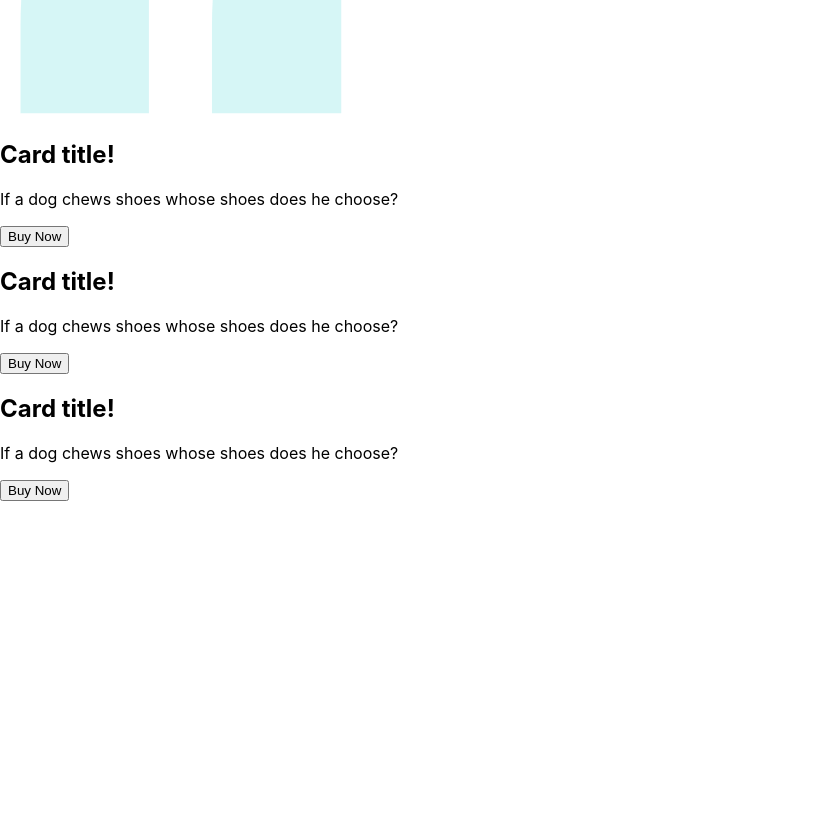
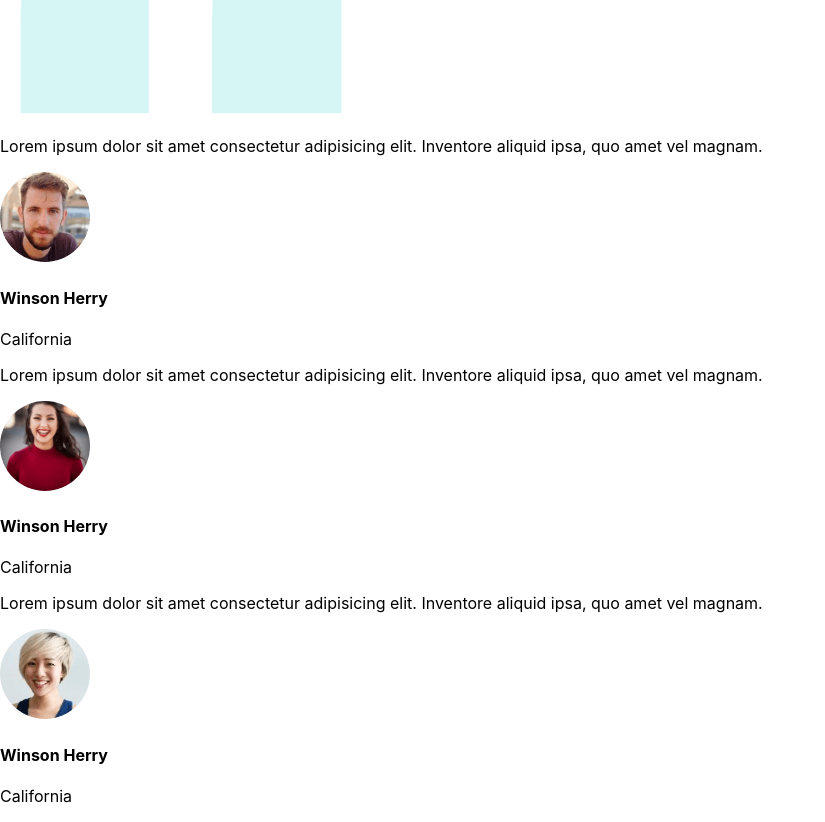
Before and after one commit to n00bNn00b/doctors-portal, a React (Create React App) app: page / in a window 1280 px wide. Shown: the part 4980-5802 px from the top of the page, without its empty margins (0-825 px from the left). Before the commit the page ends 5481 px from the top, so only its background shows below. Built offline with nearby package versions, Linux system fonts and the light colour scheme.

Commit message:
review in testimonial section has been added

```diff
--- a/src/Pages/Home/Review.jsx
+++ b/src/Pages/Home/Review.jsx
@@ -4,10 +4,20 @@ const Review = ({ review }) => {
   return (
     <div class="cardlg: max-w-lg bg-base-100 shadow-xl">
       <div class="card-body">
-        <h2 class="card-title">Card title!</h2>
-        <p>If a dog chews shoes whose shoes does he choose?</p>
-        <div class="card-actions justify-end">
-          <button class="btn btn-primary">Buy Now</button>
+        <p>
+          Lorem ipsum dolor sit amet consectetur adipisicing elit. Inventore
+          aliquid ipsa, quo amet vel magnam.
+        </p>
+        <div class="flex items-center">
+          <div class="avatar">
+            <div class="w-16 rounded-full ring ring-primary ring-offset-base-100 mr-5">
+              <img src={review.img} alt="review" />
+            </div>
+          </div>
+          <div>
+            <h4 className="text-xl">{review.name}</h4>
+            <p>{review.location} </p>
+          </div>
         </div>
       </div>
     </div>
--- a/src/Pages/Home/Testimonials.jsx
+++ b/src/Pages/Home/Testimonials.jsx
@@ -12,18 +12,21 @@ const Testimonials = () => {
       name: "Winson Herry",
       img: people1,
       review: "Good",
+      location: "California",
     },
     {
       _id: 2,
       name: "Winson Herry",
       img: people2,
       review: "Good",
+      location: "California",
     },
     {
       _id: 3,
       name: "Winson Herry",
       img: people3,
       review: "Good",
+      location: "California",
     },
   ];
   return (
```
